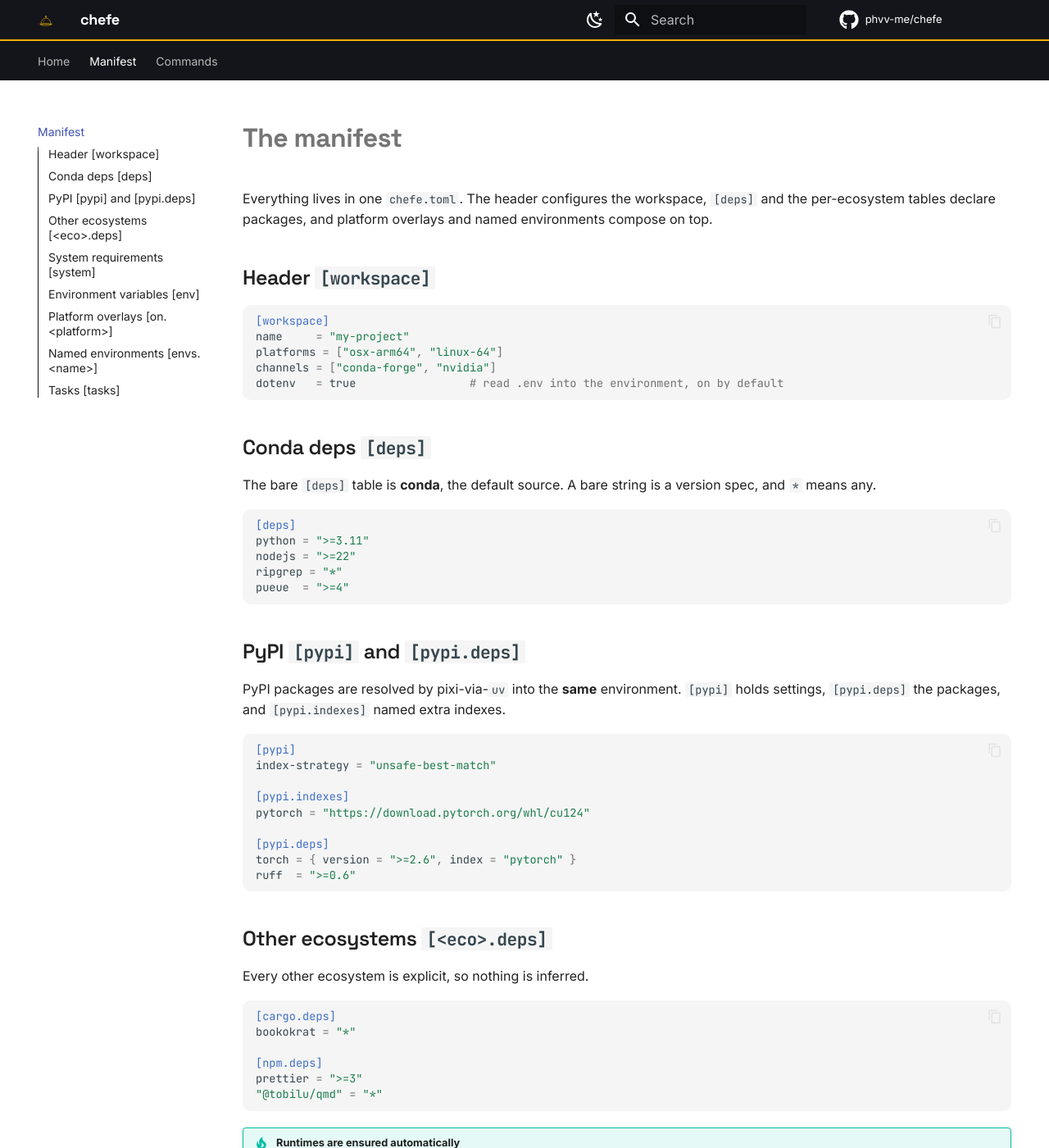
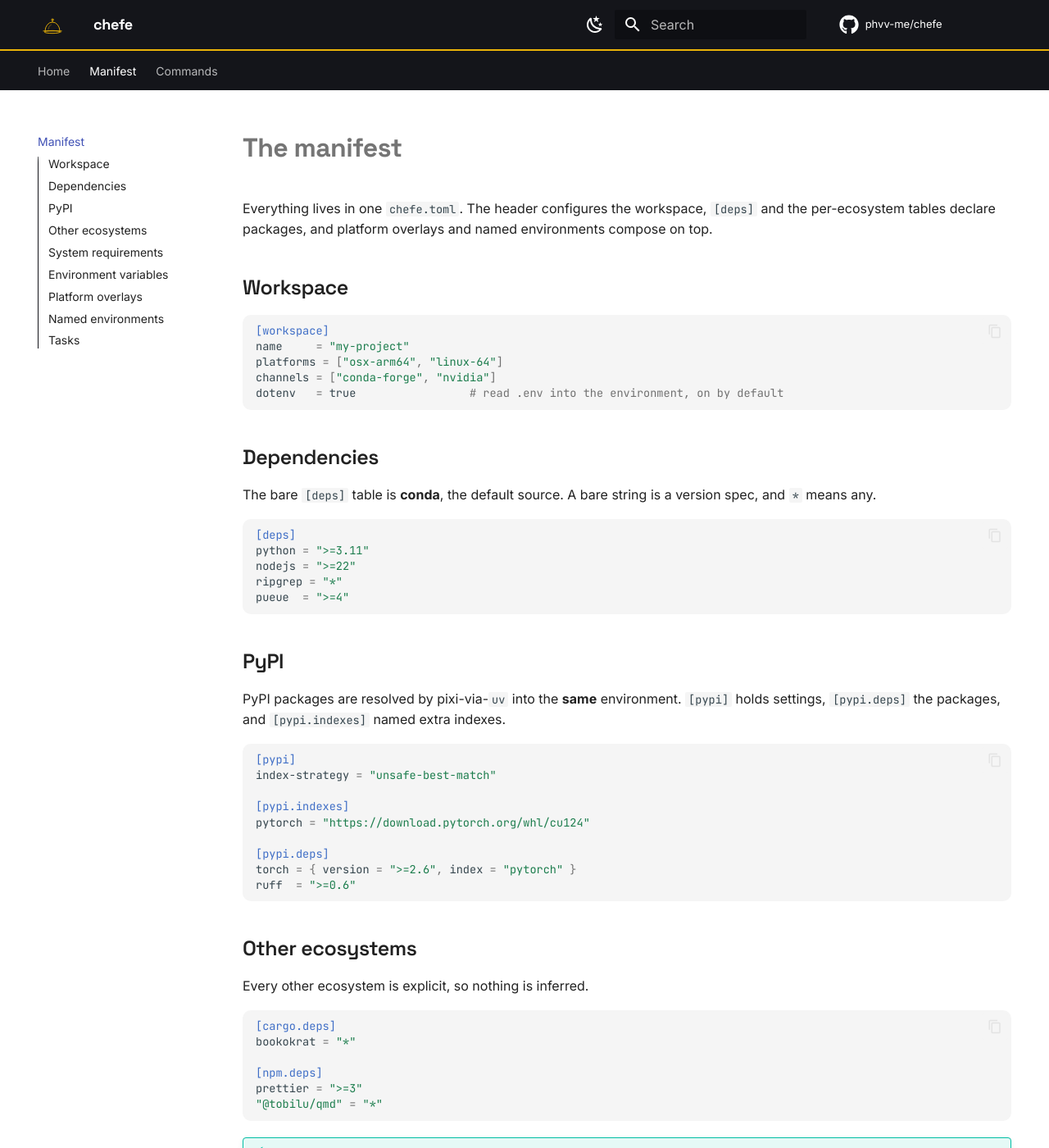
Before and after one commit to phvv-me/chefe, an MkDocs documentation site: the page built from docs/manifest.md, in a window 1280 px wide and 1400 px high. Shown: the whole window at 82% size. Built offline with MkDocs 1.6.1 and Material for MkDocs 9.7.7, drawn with Linux system fonts in a browser that asks for light colours; comment, search, counter and statistics services are not loaded; some of the changed text lies outside the part shown.

Commit message:
Polish docs and README
- Fix the docs copyright to Apache-2.0 (was MIT).
- Lead with a centered hero (larger logo) and put Installation first as a
  copy-able block, in both the docs landing page and the README.
- Replace the ASCII "how it fits together" art with a brand-colored
  Mermaid flow (three lanes converging on one environment).
- Drop the `[table]` code from manifest/command headings for clean,
  short nav names.

Co-Authored-By: Claude Opus 4.8 (1M context) <noreply@anthropic.com>

````diff
--- a/docs/manifest.md
+++ b/docs/manifest.md
@@ -2,7 +2,7 @@
 
 Everything lives in one `chefe.toml`. The header configures the workspace, `[deps]` and the per-ecosystem tables declare packages, and platform overlays and named environments compose on top.
 
-## Header `[workspace]`
+## Workspace
 
 ```toml
 [workspace]
@@ -12,7 +12,7 @@ channels = ["conda-forge", "nvidia"]
 dotenv   = true                 # read .env into the environment, on by default
 ```
 
-## Conda deps `[deps]`
+## Dependencies
 
 The bare `[deps]` table is **conda**, the default source. A bare string is a version spec, and `*` means any.
 
@@ -24,7 +24,7 @@ ripgrep = "*"
 pueue  = ">=4"
 ```
 
-## PyPI `[pypi]` and `[pypi.deps]`
+## PyPI
 
 PyPI packages are resolved by pixi-via-`uv` into the **same** environment. `[pypi]` holds settings, `[pypi.deps]` the packages, and `[pypi.indexes]` named extra indexes.
 
@@ -40,7 +40,7 @@ torch = { version = ">=2.6", index = "pytorch" }
 ruff  = ">=0.6"
 ```
 
-## Other ecosystems `[<eco>.deps]`
+## Other ecosystems
 
 Every other ecosystem is explicit, so nothing is inferred.
 
@@ -60,7 +60,7 @@ prettier = ">=3"
     `python` (or others) in `[deps]` and chefe leaves it alone. This holds per environment too,
     so a `no-default` env that uses `[pypi.deps]` still gets its own `python`.
 
-## System requirements `[system]`
+## System requirements
 
 The conda virtual-package floor used for cross-platform solving, not a module-load.
 
@@ -69,7 +69,7 @@ The conda virtual-package floor used for cross-platform solving, not a module-lo
 cuda = "13.0"
 ```
 
-## Environment variables `[env]`
+## Environment variables
 
 Static variables applied when the environment activates. `.env` is also read by default, toggled with `dotenv` in the header.
 
@@ -79,7 +79,7 @@ LOG_LEVEL = "info"
 CUDA_MODULE_LOADING = "LAZY"
 ```
 
-## Platform overlays `[on.<platform>]`
+## Platform overlays
 
 Conditionally add deps per platform, and they compile to native pixi targets. Any scope nests under `[on.…]`.
 
@@ -91,7 +91,7 @@ cupy = ">=13"
 some-arm-wheel = "*"
 ```
 
-## Named environments `[envs.<name>]`
+## Named environments
 
 Compose extra environments, like pixi features. `no-default = true` excludes the base deps.
 
@@ -105,7 +105,7 @@ vllm = ">=0.6"
 
 Install or inspect one with `chefe install serving` or `chefe tree serving`.
 
-## Tasks `[tasks]`
+## Tasks
 
 Named commands that run inside the environment, reached with `chefe run <task>`.
 
--- a/docs/stylesheets/extra.css
+++ b/docs/stylesheets/extra.css
@@ -53,3 +53,32 @@
   border-color: var(--chefe-amber);
   box-shadow: 0 0 0 1px var(--chefe-amber);
 }
+
+/* a larger header logo than Material's tiny default */
+.md-header__button.md-logo img,
+.md-header__button.md-logo svg {
+  height: 1.8rem;
+  width: 1.8rem;
+}
+
+/* landing-page hero: a prominent, centered logo and title */
+.md-typeset .hero {
+  text-align: center;
+  margin: 0.5rem 0 2.5rem;
+}
+
+.md-typeset .hero .hero-logo {
+  display: block;
+  width: 132px;
+  height: auto;
+  margin: 0 auto 0.5rem;
+}
+
+.md-typeset .hero h1 {
+  margin: 0 0 0.25rem;
+}
+
+/* center the flow diagram */
+.md-typeset .mermaid {
+  text-align: center;
+}
--- a/mkdocs.yml
+++ b/mkdocs.yml
@@ -3,7 +3,7 @@ site_description: One manifest for every package manager.
 site_url: https://phvv.me/chefe/
 repo_url: https://github.com/phvv-me/chefe
 repo_name: phvv-me/chefe
-copyright: MIT · Pedro Valois
+copyright: Apache-2.0 · Pedro Valois
 
 theme:
   name: material
@@ -58,7 +58,11 @@ markdown_extensions:
       emoji_generator: !!python/name:material.extensions.emoji.to_svg
   - pymdownx.highlight:
       anchor_linenums: true
-  - pymdownx.superfences
+  - pymdownx.superfences:
+      custom_fences:
+        - name: mermaid
+          class: mermaid
+          format: !!python/name:pymdownx.superfences.fence_code_format
   - pymdownx.inlinehilite
 
 plugins:
````
Also changed, not shown: README.md (+12 -10 lines), docs/index.md (+26 -13 lines).
